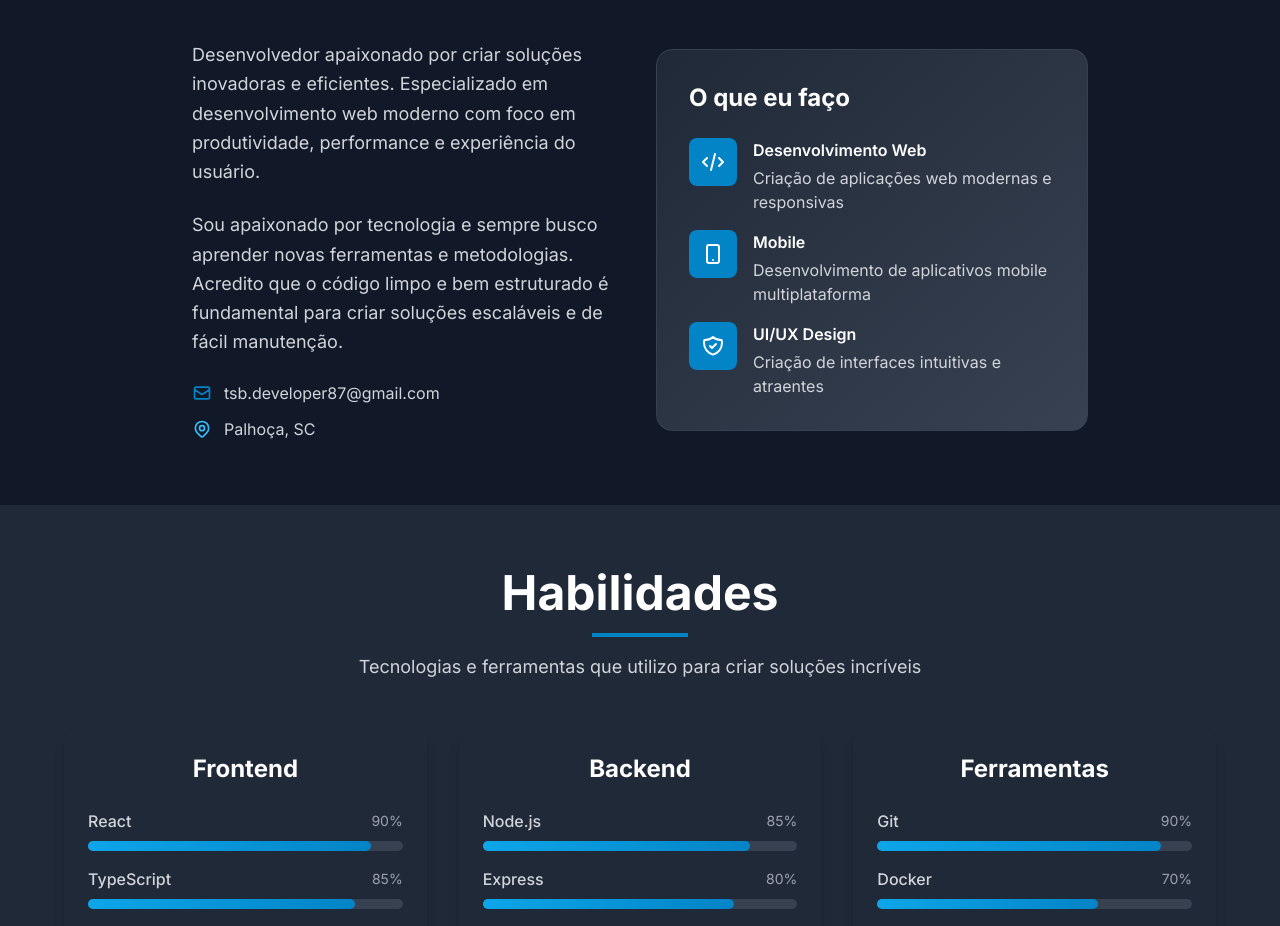
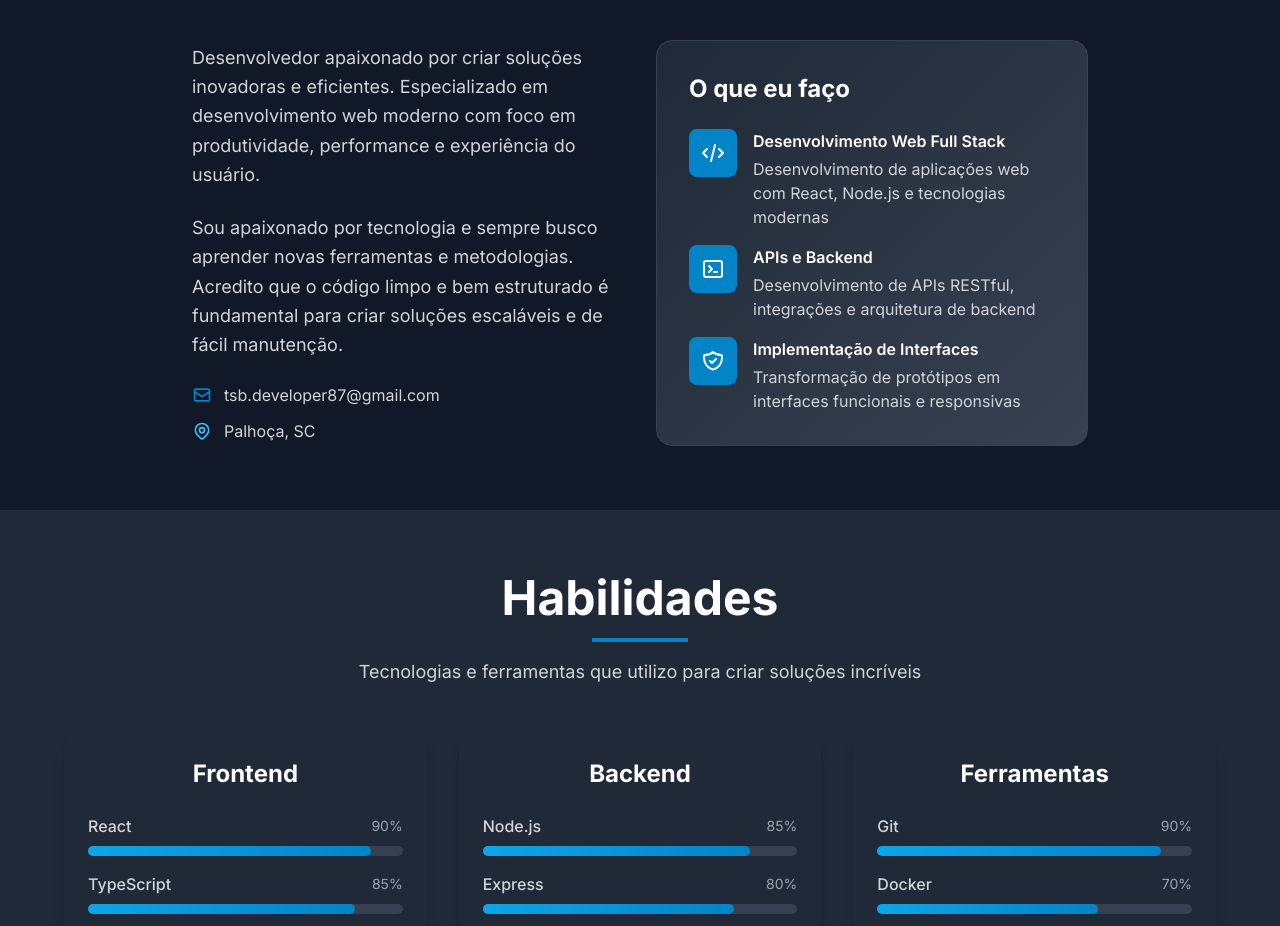
Before and after one commit to teilorbarcelos/portfolio-2026, a React (Vite) app: page / in a window 1280 px wide. Shown: the part 940-1866 px from the top of the page. Built offline with nearby package versions, Linux system fonts and the light colour scheme.

Commit message:
feat: About me session done

```diff
--- a/src/components/About.tsx
+++ b/src/components/About.tsx
@@ -56,19 +56,19 @@ export default function About() {
                   </svg>
                 </div>
                 <div>
-                  <h4 className="font-semibold text-white mb-1">Desenvolvimento Web</h4>
-                  <p className="text-gray-300">Criação de aplicações web modernas e responsivas</p>
+                  <h4 className="font-semibold text-white mb-1">Desenvolvimento Web Full Stack</h4>
+                  <p className="text-gray-300">Desenvolvimento de aplicações web com React, Node.js e tecnologias modernas</p>
                 </div>
               </div>
               <div className="flex items-start">
                 <div className="flex-shrink-0 w-12 h-12 bg-primary-600 rounded-lg flex items-center justify-center mr-4">
                   <svg className="w-6 h-6 text-white" fill="none" stroke="currentColor" viewBox="0 0 24 24">
-                    <path strokeLinecap="round" strokeLinejoin="round" strokeWidth={2} d="M12 18h.01M8 21h8a2 2 0 002-2V5a2 2 0 00-2-2H8a2 2 0 00-2 2v14a2 2 0 002 2z" />
+                    <path strokeLinecap="round" strokeLinejoin="round" strokeWidth={2} d="M8 9l3 3-3 3m5 0h3M5 20h14a2 2 0 002-2V6a2 2 0 00-2-2H5a2 2 0 00-2 2v12a2 2 0 002 2z" />
                   </svg>
                 </div>
                 <div>
-                  <h4 className="font-semibold text-white mb-1">Mobile</h4>
-                  <p className="text-gray-300">Desenvolvimento de aplicativos mobile multiplataforma</p>
+                  <h4 className="font-semibold text-white mb-1">APIs e Backend</h4>
+                  <p className="text-gray-300">Desenvolvimento de APIs RESTful, integrações e arquitetura de backend</p>
                 </div>
               </div>
               <div className="flex items-start">
@@ -78,8 +78,8 @@ export default function About() {
                   </svg>
                 </div>
                 <div>
-                  <h4 className="font-semibold text-white mb-1">UI/UX Design</h4>
-                  <p className="text-gray-300">Criação de interfaces intuitivas e atraentes</p>
+                  <h4 className="font-semibold text-white mb-1">Implementação de Interfaces</h4>
+                  <p className="text-gray-300">Transformação de protótipos em interfaces funcionais e responsivas</p>
                 </div>
               </div>
             </div>
```
